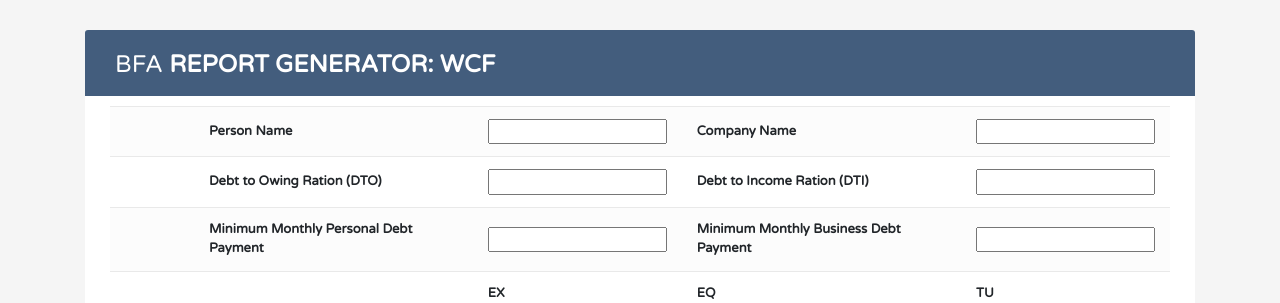
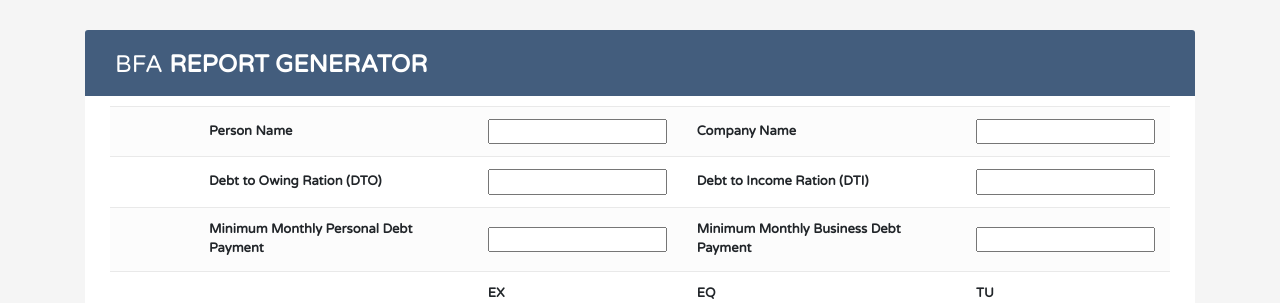
Before and after one commit to Ivan2911/BFA_Calculation, a Flask app: page / in a window 1280 px wide. Shown: the top 303 px of the page. Run offline with Flask 2, Linux system fonts and the light colour scheme; some libraries are stand-ins or nearby versions.

```diff
--- a/templates/bfaReport.html
+++ b/templates/bfaReport.html
@@ -271,7 +271,7 @@ $(document).ready(function(){
 			<div class="table-title">
 				<div class="row">
 					<div class="col-sm-6">
-						<h2>BFA <b>REPORT GENERATOR: WCF</b></h2>
+						<h2>BFA <b>REPORT GENERATOR</b></h2>
 					</div>
 				</div>
 			</div>
```
Also changed, not shown: .github/workflows/main.yaml (deleted), 1 other file.
